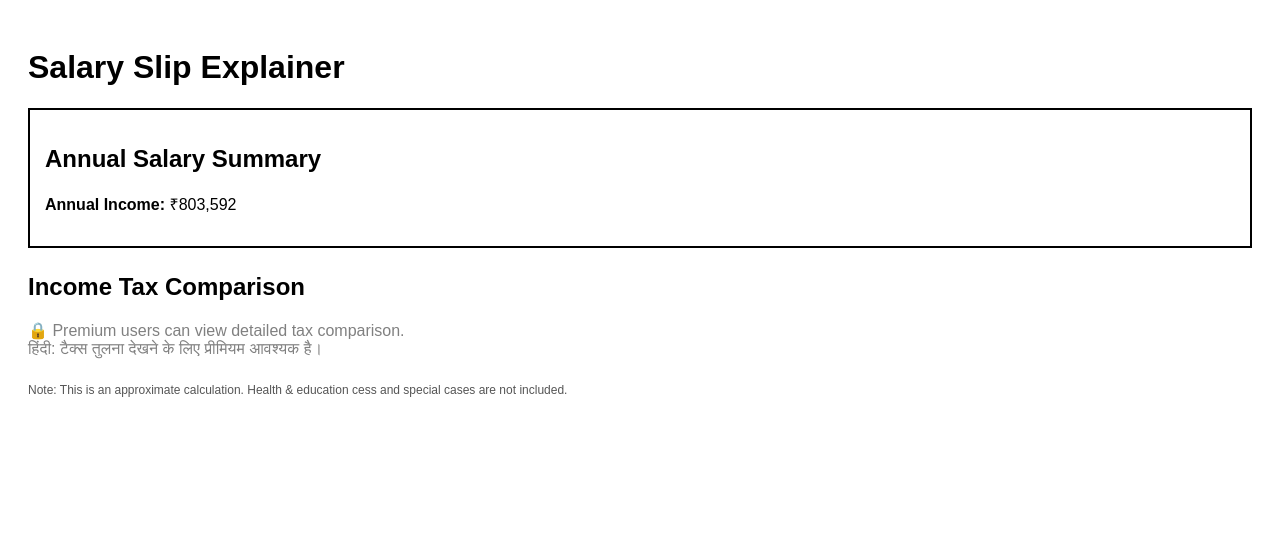
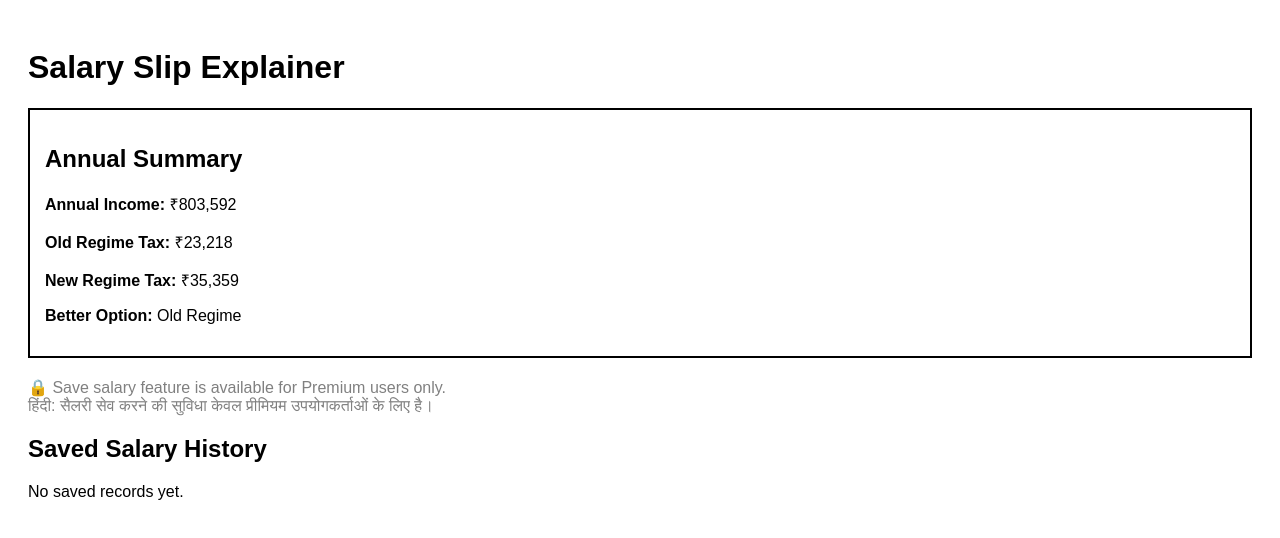
Before and after one commit to salarysamjho/salary-slip-explainer-v1, a Next.js app: page / in a window 1280 px wide. Shown: the top 538 px of the page. Built offline with nearby package versions, Linux system fonts and the light colour scheme.

Commit message:
Update page.tsx

```diff
--- a/app/page.tsx
+++ b/app/page.tsx
@@ -1,12 +1,20 @@
 'use client';
 
-import { useState } from "react";
+import { useEffect, useState } from "react";
+
+type SavedSalary = {
+  date: string;
+  annualIncome: number;
+  oldTax: number;
+  newTax: number;
+  betterRegime: string;
+};
 
 export default function HomePage() {
   // ===== PREMIUM FLAG =====
   const isPremiumUser = false;
 
-  const [viewMode, setViewMode] = useState<"monthly" | "annual">("annual");
+  const [savedData, setSavedData] = useState<SavedSalary[]>([]);
 
   // ===== CORE VALUES =====
   const basicPay = 35400;
@@ -20,11 +28,11 @@ export default function HomePage() {
     { title: "Transport Allowance", amount: 3600 },
   ];
 
-  // ===== CALCULATIONS =====
+  // ===== ANNUAL INCOME =====
   const annualIncome =
     earnings.reduce((sum, e) => sum + e.amount, 0) * 12;
 
-  // ===== STEP 21: OLD REGIME TAX =====
+  // ===== TAX CALCULATION =====
   const standardDeduction = 50000;
   const deduction80C = 150000;
   const deduction80CCD = 50000;
@@ -50,12 +58,8 @@ export default function HomePage() {
     return Math.round(tax);
   };
 
-  const oldTax = calculateOldTax(oldRegimeTaxableIncome);
-
-  // ===== STEP 21: NEW REGIME TAX =====
   const calculateNewTax = (income: number) => {
     let tax = 0;
-
     if (income > 1500000) {
       tax += (income - 1500000) * 0.30;
       income = 1500000;
@@ -75,66 +79,99 @@ export default function HomePage() {
     if (income > 300000) {
       tax += (income - 300000) * 0.05;
     }
-
     return Math.round(tax);
   };
 
+  const oldTax = calculateOldTax(oldRegimeTaxableIncome);
   const newTax = calculateNewTax(annualIncome);
+  const betterRegime = oldTax < newTax ? "Old Regime" : "New Regime";
 
-  const betterRegime =
-    oldTax < newTax ? "Old Regime" : "New Regime";
+  // ===== LOAD SAVED DATA =====
+  useEffect(() => {
+    const data = localStorage.getItem("savedSalaryData");
+    if (data) {
+      setSavedData(JSON.parse(data));
+    }
+  }, []);
+
+  // ===== SAVE HANDLER =====
+  const handleSave = () => {
+    const newEntry: SavedSalary = {
+      date: new Date().toLocaleString(),
+      annualIncome,
+      oldTax,
+      newTax,
+      betterRegime,
+    };
+
+    const updated = [newEntry, ...savedData];
+    setSavedData(updated);
+    localStorage.setItem("savedSalaryData", JSON.stringify(updated));
+  };
 
   return (
     <main style={{ padding: "20px", fontFamily: "Arial, sans-serif" }}>
       <h1>Salary Slip Explainer</h1>
 
       {/* SUMMARY */}
-      <div style={{ border: "2px solid #000", padding: "15px", marginBottom: "25px" }}>
-        <h2>Annual Salary Summary</h2>
+      <div style={{ border: "2px solid #000", padding: "15px", marginBottom: "20px" }}>
+        <h2>Annual Summary</h2>
         <p><b>Annual Income:</b> ₹{annualIncome.toLocaleString()}</p>
+        <p><b>Old Regime Tax:</b> ₹{oldTax.toLocaleString()}</p>
+        <p><b>New Regime Tax:</b> ₹{newTax.toLocaleString()}</p>
+        <p><b>Better Option:</b> {betterRegime}</p>
       </div>
 
-      {/* STEP 21: TAX COMPARISON */}
-      <h2>Income Tax Comparison</h2>
-
-      {!isPremiumUser ? (
+      {/* SAVE BUTTON */}
+      {isPremiumUser ? (
+        <button
+          onClick={handleSave}
+          style={{
+            padding: "10px 15px",
+            background: "#000",
+            color: "#fff",
+            border: "none",
+            cursor: "pointer",
+            marginBottom: "20px",
+          }}
+        >
+          💾 Save This Salary
+        </button>
+      ) : (
         <p style={{ color: "gray" }}>
-          🔒 Premium users can view detailed tax comparison.
+          🔒 Save salary feature is available for Premium users only.
           <br />
-          हिंदी: टैक्स तुलना देखने के लिए प्रीमियम आवश्यक है।
+          हिंदी: सैलरी सेव करने की सुविधा केवल प्रीमियम उपयोगकर्ताओं के लिए है।
         </p>
-      ) : (
-        <>
-          <div style={{ border: "1px solid #ddd", padding: "12px", marginBottom: "12px" }}>
-            <b>Old Regime</b>
-            <p>Taxable Income: ₹{oldRegimeTaxableIncome.toLocaleString()}</p>
-            <p>Estimated Tax: ₹{oldTax.toLocaleString()}</p>
-          </div>
-
-          <div style={{ border: "1px solid #ddd", padding: "12px", marginBottom: "12px" }}>
-            <b>New Regime</b>
-            <p>Taxable Income: ₹{annualIncome.toLocaleString()}</p>
-            <p>Estimated Tax: ₹{newTax.toLocaleString()}</p>
-          </div>
-
-          <div style={{ border: "2px solid green", padding: "12px" }}>
-            <b>Better Option:</b> {betterRegime}
-            <p>
-              English: Based on your income and deductions, the{" "}
-              <b>{betterRegime}</b> results in lower tax.
-            </p>
-            <p>
-              हिंदी: आपकी आय और कटौतियों के आधार पर{" "}
-              <b>{betterRegime}</b> टैक्स के लिए बेहतर है।
-            </p>
-          </div>
-        </>
       )}
 
-      <p style={{ fontSize: "12px", marginTop: "25px", color: "#555" }}>
-        Note: This is an approximate calculation. Health & education cess
-        and special cases are not included.
-      </p>
+      {/* SAVED HISTORY */}
+      <h2>Saved Salary History</h2>
+
+      {savedData.length === 0 ? (
+        <p>No saved records yet.</p>
+      ) : (
+        savedData.map((item, i) => (
+          <div
+            key={i}
+            style={{
+              border: "1px solid #ddd",
+              padding: "10px",
+              marginBottom: "10px",
+            }}
+          >
+            <b>Date:</b> {item.date}
+            <br />
+            Annual Income: ₹{item.annualIncome.toLocaleString()}
+            <br />
+            Old Tax: ₹{item.oldTax.toLocaleString()}
+            <br />
+            New Tax: ₹{item.newTax.toLocaleString()}
+            <br />
+            Better: <b>{item.betterRegime}</b>
+          </div>
+        ))
+      )}
     </main>
   );
 }
```
